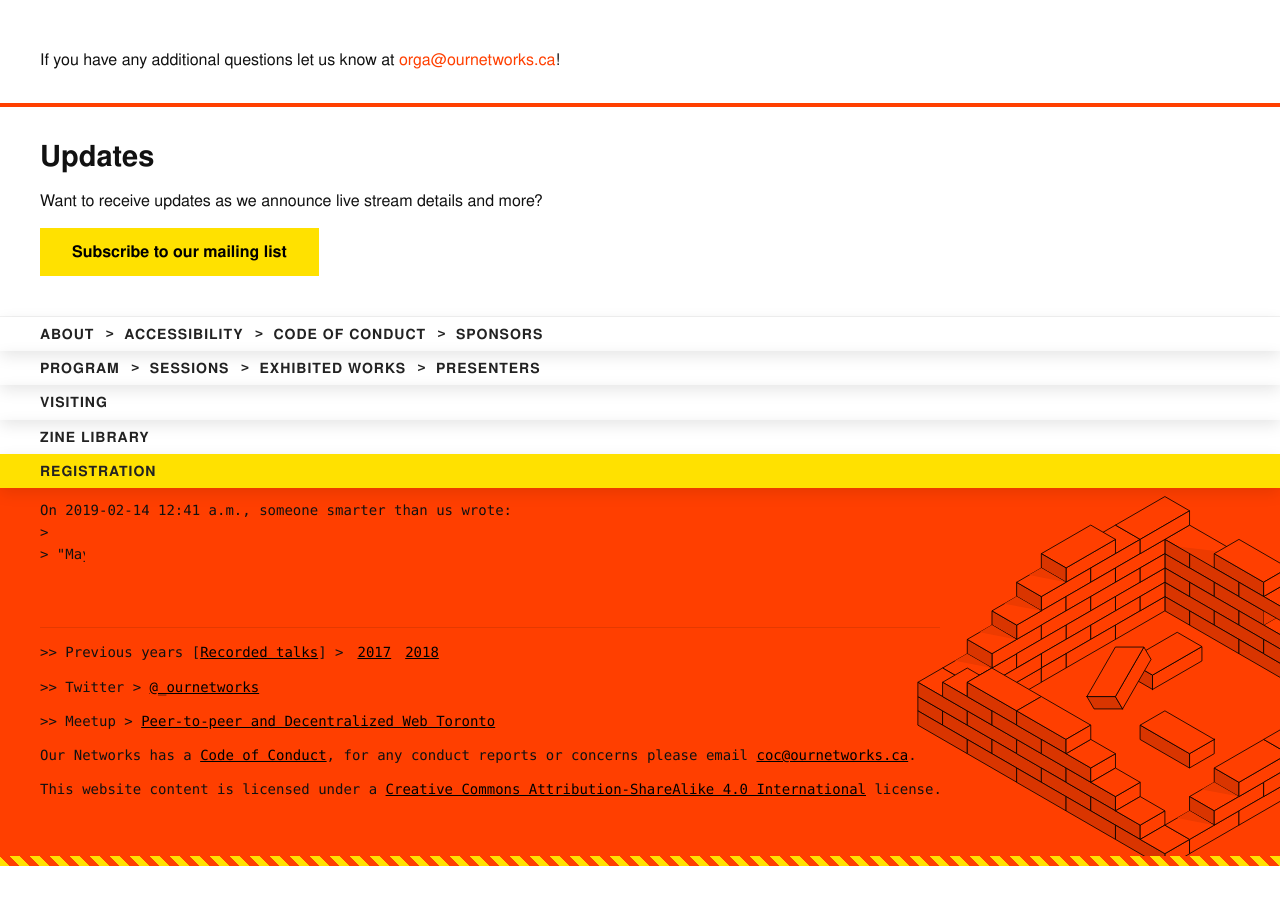
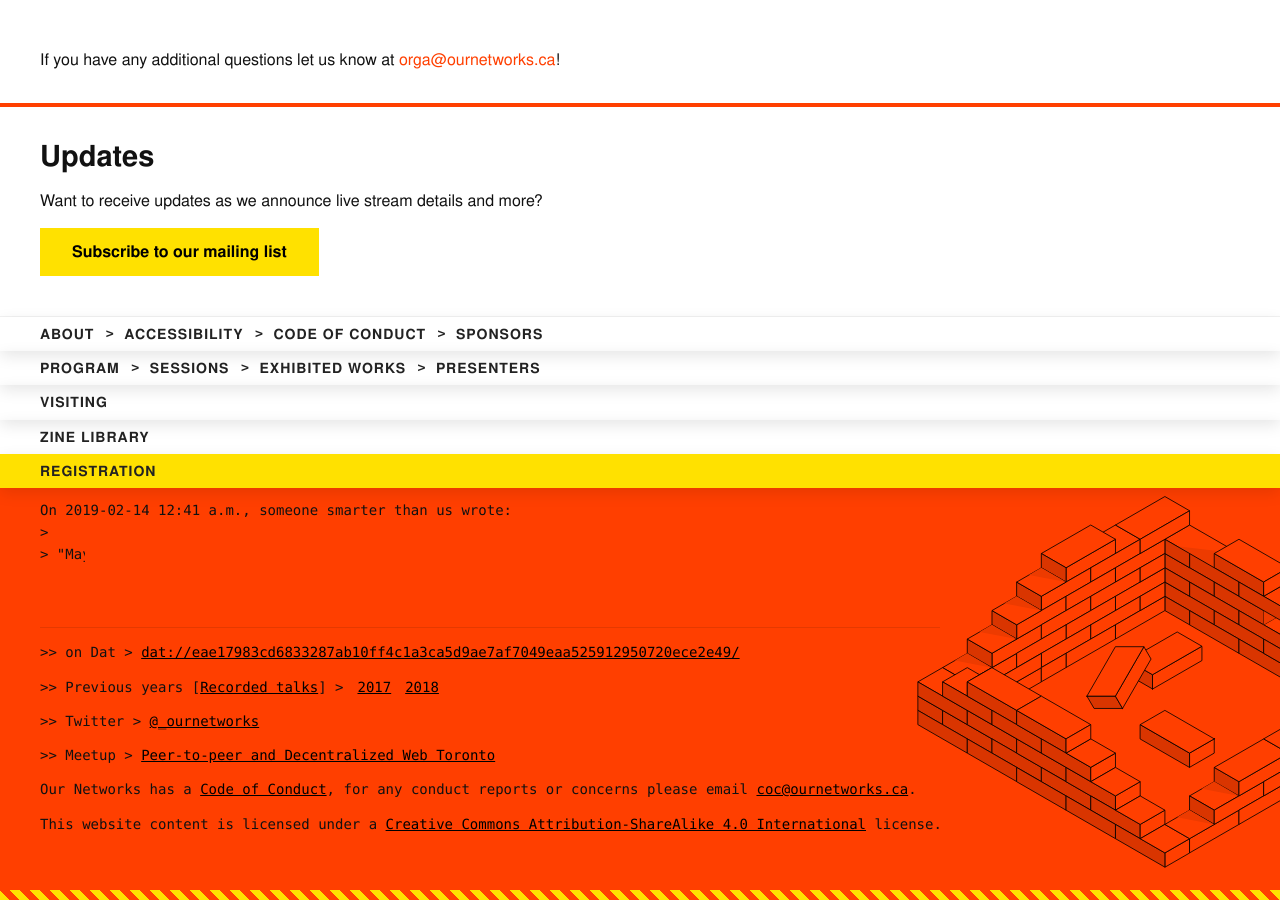
Before and after one commit to ournetworks/ournetworks.ca, a Jekyll site: the page built from index.md, in a window 1280 px wide and 900 px high, scrolled down 1918 px. Built offline with Jekyll 4.4.1, drawn with Linux system fonts in a browser that asks for light colours; before the commit the page ends 2784 px from its top, so only the background shows below that.

Commit message:
add dat address

```diff
--- a/_includes/footer.html
+++ b/_includes/footer.html
@@ -4,6 +4,9 @@
   <div class="container container-full-width">
     {% include 2019-quotes.html %}
 
+    <p class="mt-1">
+      &gt;&gt; on Dat > <a href="dat://eae17983cd6833287ab10ff4c1a3ca5d9ae7af7049eaa525912950720ece2e49/">dat://eae17983cd6833287ab10ff4c1a3ca5d9ae7af7049eaa525912950720ece2e49/</a>
+    </p>
 
     <div class="previous-editions flex flex-align-baseline mt-1 mb-1">
       <p class="mb-0 fw-normal">&gt;&gt; Previous years [<a href="/recorded-talks/">Recorded talks</a>] &gt; </p>
@@ -19,7 +22,7 @@
 
     <p>&gt;&gt; Twitter &gt; <a href="https://twitter.com/{{ site.twitter_username }}" target="_blank">@{{ site.twitter_username }}</a></p>
 
-        <p>&gt;&gt; Meetup &gt; <a href="https://www.meetup.com/p2p-and-dweb-toronto" target="_blank">Peer-to-peer and Decentralized Web Toronto</a></p>
+    <p>&gt;&gt; Meetup &gt; <a href="https://www.meetup.com/p2p-and-dweb-toronto" target="_blank">Peer-to-peer and Decentralized Web Toronto</a></p>
 
 
     <p>Our Networks has a <a href="/code-of-conduct/">Code of Conduct</a>, for any conduct reports or concerns please email <a href="mailto:coc@ournetworks.ca">coc@ournetworks.ca</a>.</p>
```
